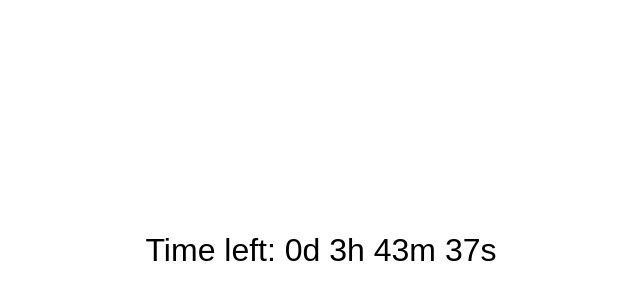
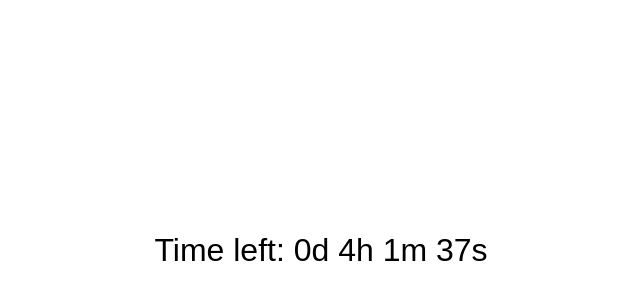
Before and after one commit to anthonym79/timer.github.io, a plain HTML site: page index.html in a window 1280 px wide. Shown: the part 158-458 px from the top of the page, without its empty margins (319-959 px from the left). Drawn offline with Linux system fonts and the light colour scheme.

Commit message:
Update index.html

```diff
--- a/index.html
+++ b/index.html
@@ -23,7 +23,7 @@
 
     <script>
         // Set the date and time for countdown
-        const countdownDate = new Date("Nov 9, 2024 14:00:00").getTime();
+        const countdownDate = new Date("Nov 9, 2024 14:18:00").getTime();
 
         const timer = setInterval(function() {
             const now = new Date().getTime();
```
